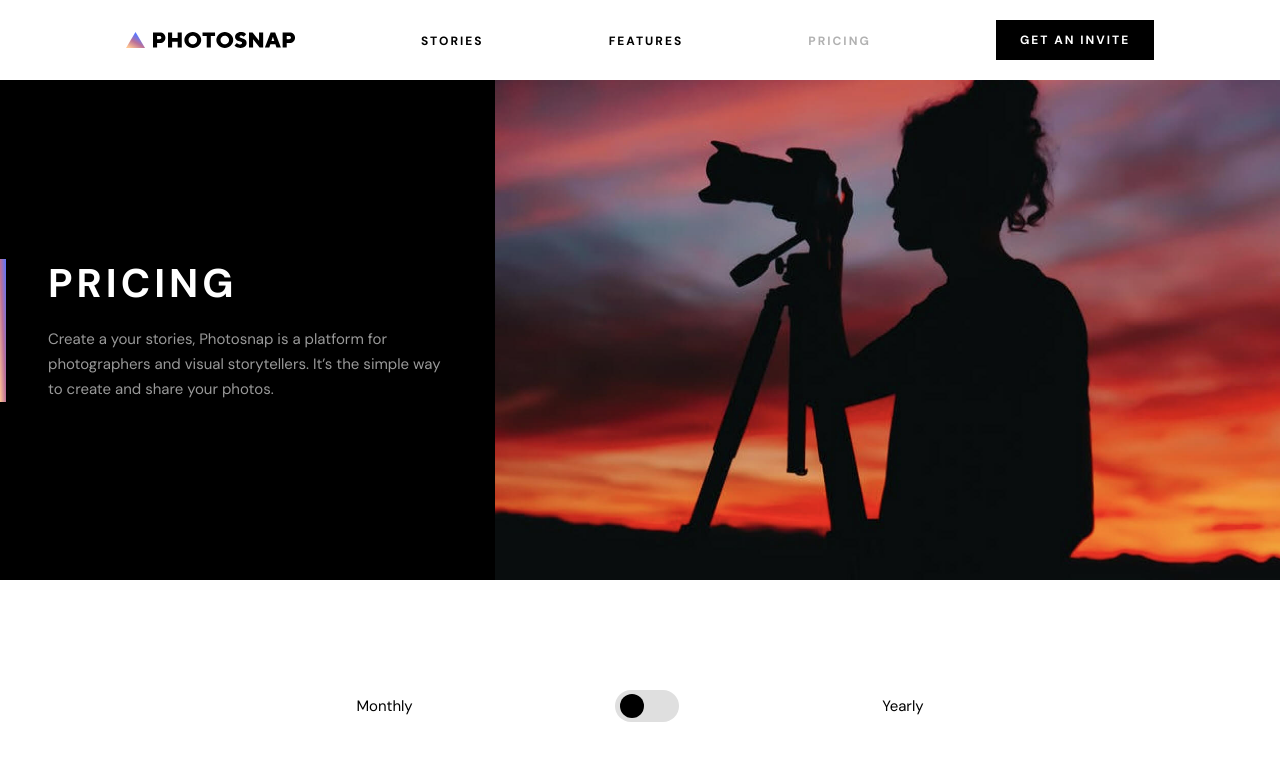
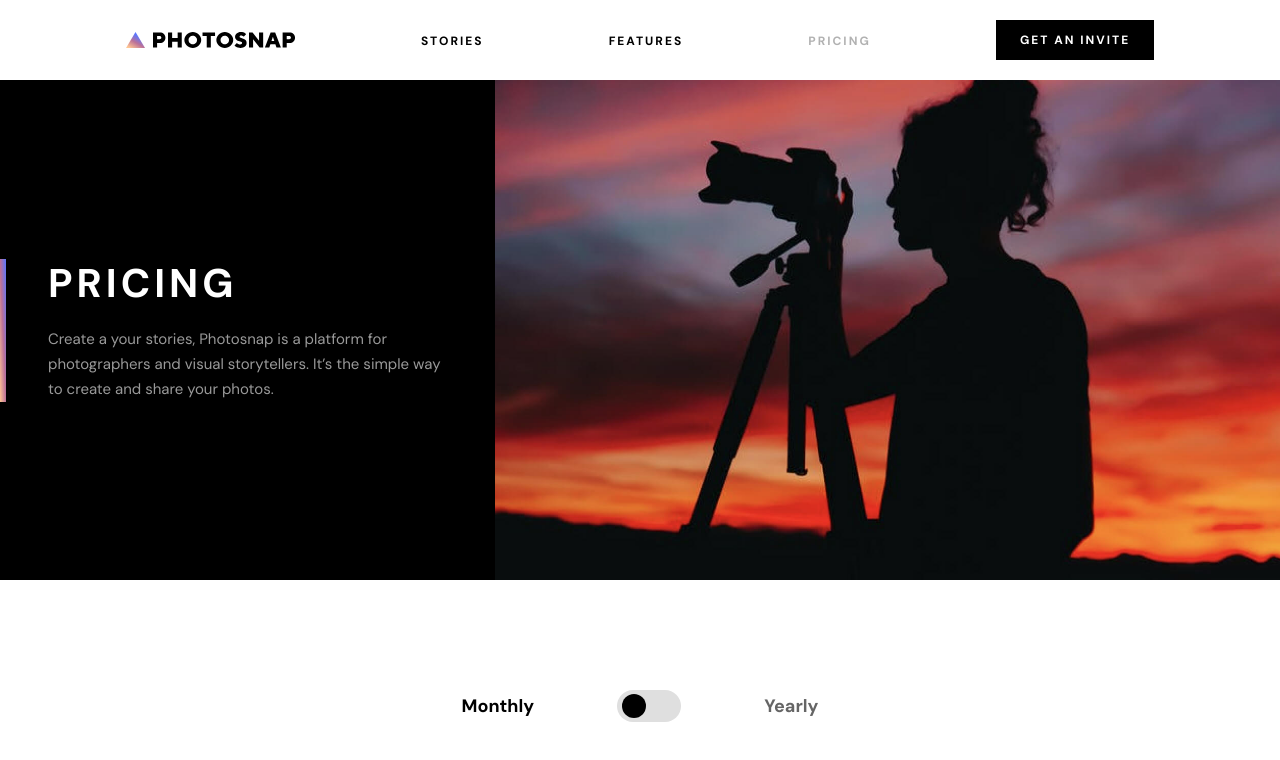
Before and after one commit to ding-09/photosnap, a React (Create React App) app: page /pricing in a window 1280 px wide. Shown: the top 760 px of the page. Built offline with nearby package versions, Linux system fonts and the light colour scheme; the HTML template or start-up script is replaced by a standard one.

Commit message:
added active/inactive styles to Price labels

```diff
--- a/src/components/Pricing/index.js
+++ b/src/components/Pricing/index.js
@@ -32,12 +32,12 @@ const Pricing = () => {
       {/* PRICING CARDS */}
       <section className='price-card-group'>
         <div className='price-plan-toggle'>
-          <label>Monthly</label>
+          <label className={annual ? 'inactive-label' : ''}>Monthly</label>
           <div className='checkbox'>
             <input type='checkbox' onClick={handleClick} />
             <span className='slider'></span>
           </div>
-          <label>Yearly</label>
+          <label className={annual ? '' : 'inactive-label'}>Yearly</label>
         </div>
         <section className='price-cards'>
           {pricing.map((pricePlan) => (
--- a/src/components/Pricing/index.styled.js
+++ b/src/components/Pricing/index.styled.js
@@ -10,6 +10,8 @@ export const StyledPricing = styled.section`
     align-items: center;
     max-width: 70%;
     margin: 0 auto;
+    font-weight: bold;
+    font-size: 1.8rem;
     .checkbox {
       position: relative;
       width: 6.4rem;
@@ -65,11 +67,17 @@ export const StyledPricing = styled.section`
     padding: 0 2.9rem;
     margin-bottom: 6.4rem;
   }
+  .inactive-label {
+    opacity: 0.6;
+  }
 
   /* MEDIA QUERIES */
   @media (min-width: 768px) {
     .price-card-group {
       margin: 11rem 4rem;
+    }
+    .price-plan-toggle {
+      max-width: 40%;
     }
   }
 
```
Also changed, not shown: 1 other file (tests, documents, lock files or other folders).
